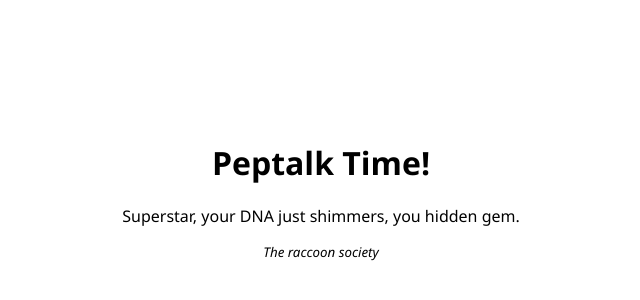
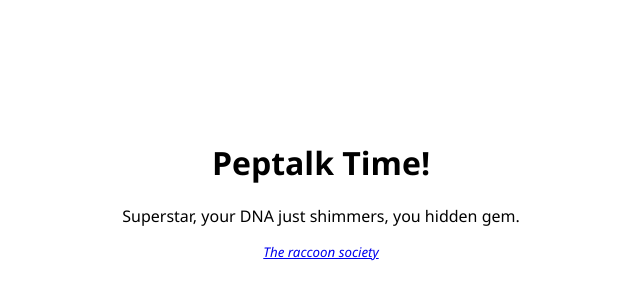
Before and after one commit to Schwelmer/100days-theChores, a plain HTML site: page index.html in a window 1280 px wide. Shown: the part 202-502 px from the top of the page, without its empty margins (319-959 px from the left). Drawn offline with Linux system fonts and the light colour scheme.

Commit message:
Add credit

```diff
--- a/index.html
+++ b/index.html
@@ -23,7 +23,7 @@
       <div class="box">
         <h1>Peptalk Time!</h1>
         <p id="peptalk"><bigger>&nbsp;</bigger></p>
-        <p><small><em>The raccoon society</em></small></p>
+        <p><small><em><a href="https://theraccoonsociety.com/products/pep-talk-generator-print#mz-expanded-view-950569910760" target="_blank" />The raccoon society</a></em></small></p>
       </div>
     </div>
     <script type="text/javascript" src="msg.js"></script>
```
Also changed, not shown: 1 other file.
